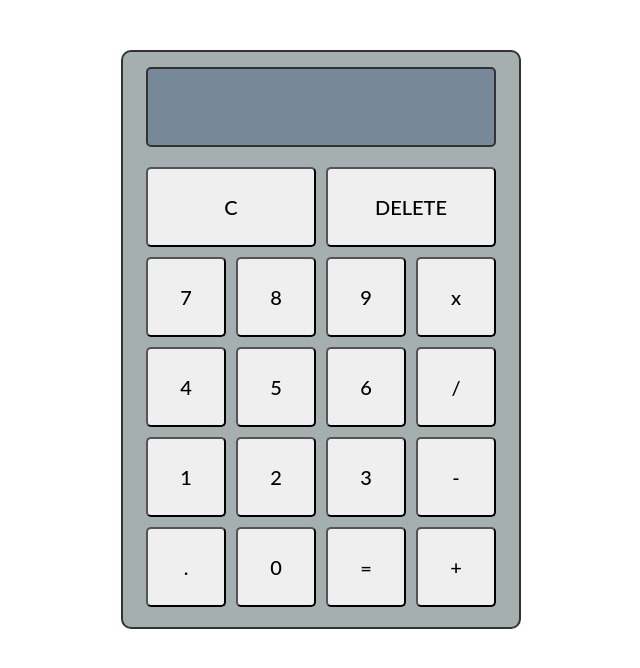
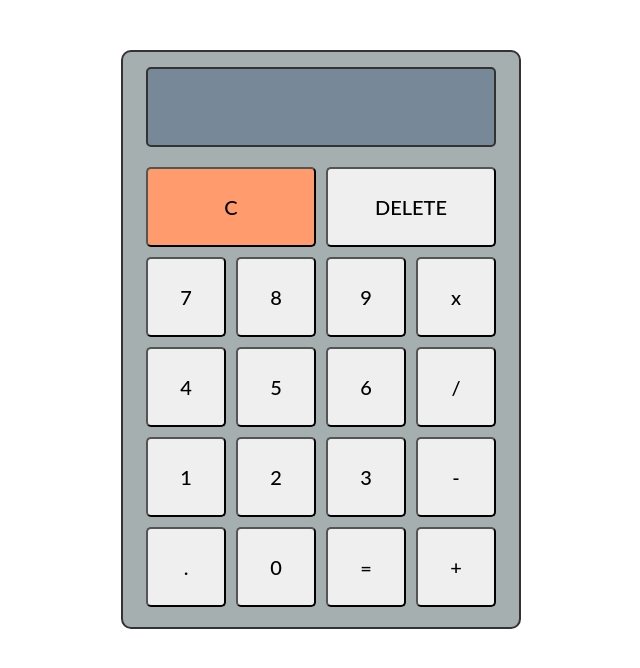
Before and after one commit to coreychandler/calculator, a plain HTML site: page index.html in a window 1280 px wide. Shown: the whole page, without its empty margins (319-959 px from the left). Drawn offline with Linux system fonts and the light colour scheme; a web font is replaced by a local one.

Commit message:
change button color

```diff
--- a/style.css
+++ b/style.css
@@ -30,11 +30,20 @@ body {
     font-weight: 500;
     font-size: 20px;
     font-style: normal;
+
 }
 
 .bigbtn {
     height: 80px;
     width: 170px;
+}
+
+#clear {
+    background-color: rgb(255, 155, 109);
+}
+
+#delete {
+
 }
 
 .calcdisplay {
```
